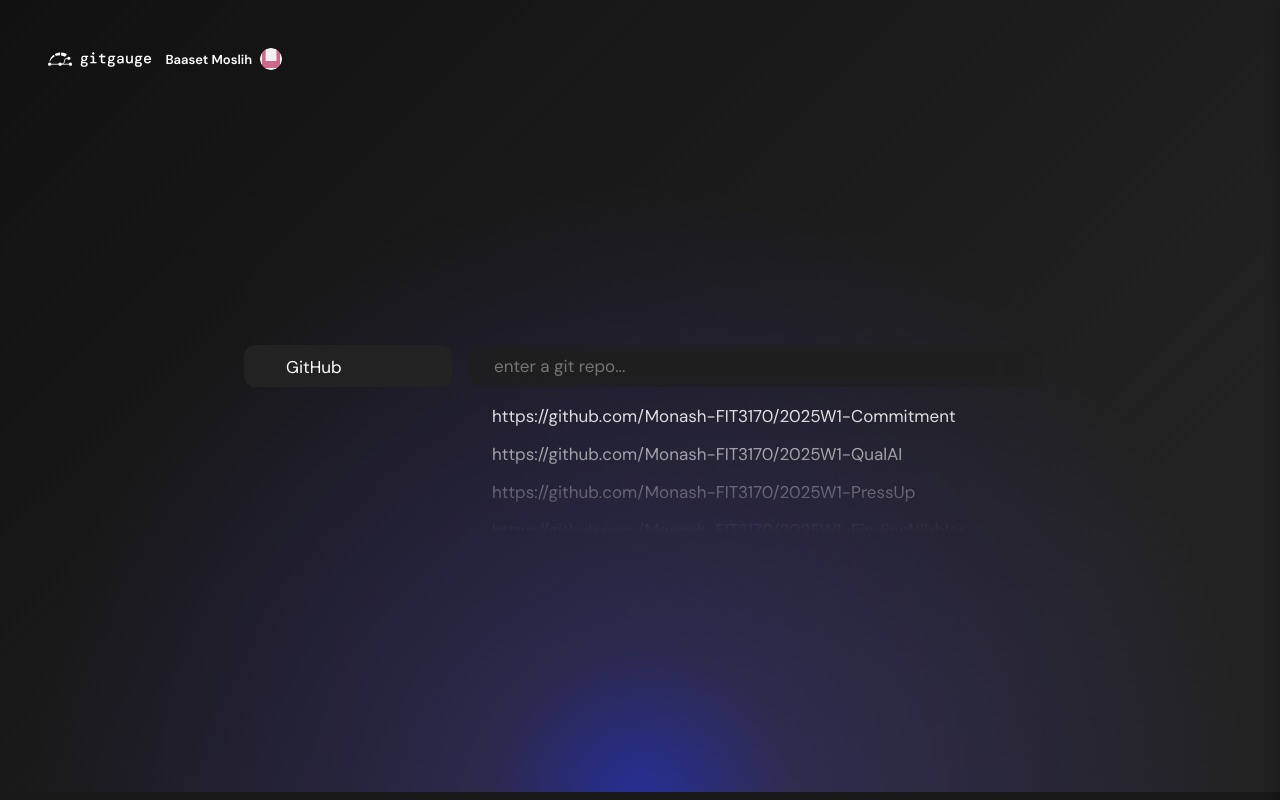
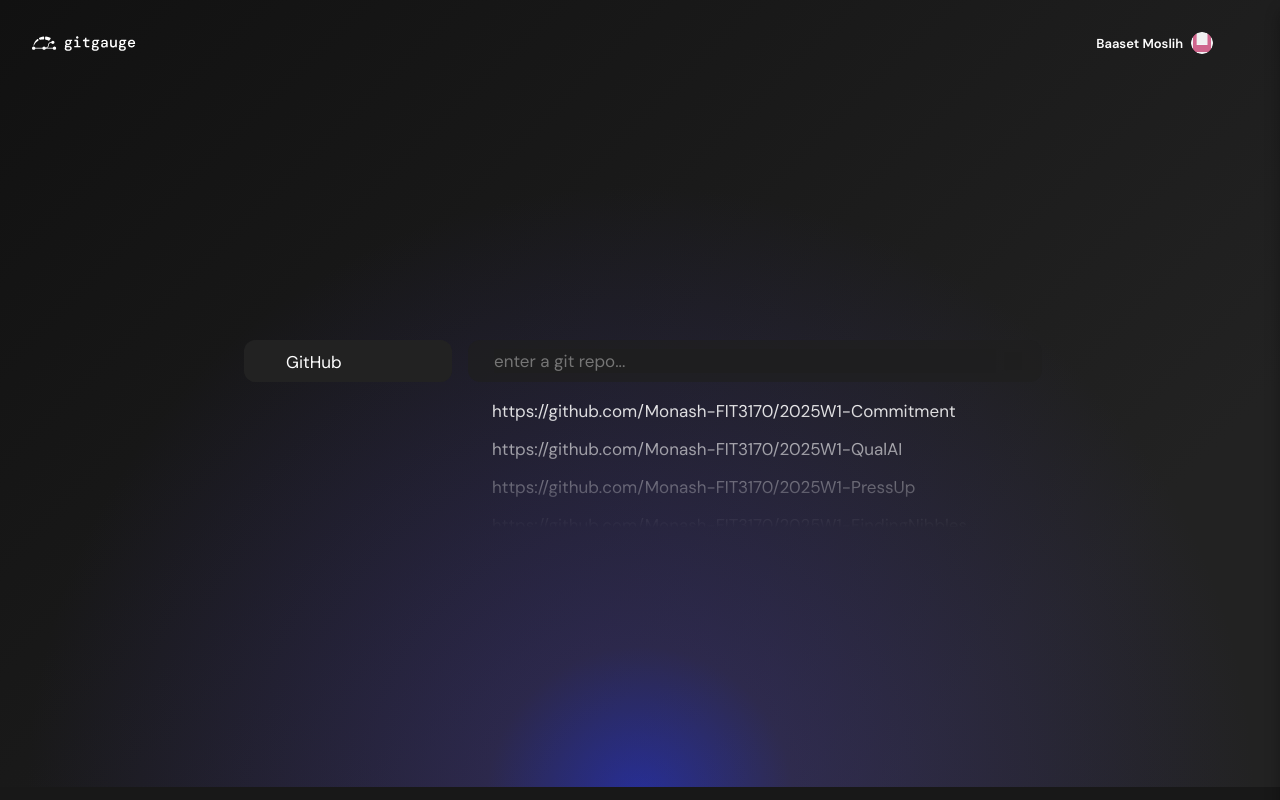
Before and after one commit to oraqlle/gitgauge, a SvelteKit app: page / in a window 1280 px wide. Built offline with nearby package versions, Linux system fonts and the light colour scheme; some icons are missing.

Commit message:
fix: update padding in Banner component and adjust UserMenu image alt text

```diff
--- a/src/lib/components/overview-page/Banner.svelte
+++ b/src/lib/components/overview-page/Banner.svelte
@@ -27,10 +27,7 @@
 
 <style>
     .header {
-        padding-left: 1.5rem;
-        padding-right: 1.5rem;
-        padding-top: 1.5rem;
-        margin-bottom: 0.8125rem;
+        padding: 2rem 2rem 0.0rem 2rem;
         height: 1.375rem;
         display: flex;
         justify-content: space-between;
--- a/src/lib/components/overview-page/UserMenu.svelte
+++ b/src/lib/components/overview-page/UserMenu.svelte
@@ -8,7 +8,7 @@
 	<!-- user menu: user name, avatar, and sidebar toggle button -->
 <div class="user-menu">
   <h6 class="body-accent user-name">{username}</h6>
-  <img src="{profile_image_url}" alt="Profile" class="profile-img" />
+  <img src="{profile_image_url}" alt="{username}" class="profile-img" />
 
   <button class="hamburger-btn" onclick={open_sidebar} aria-expanded={$sidebar_open}>
     <Icon icon="tabler:menu-2" class="icon-medium" />
--- a/static/global.css
+++ b/static/global.css
@@ -16,15 +16,6 @@
     background-blend-mode: screen;
 }
 
-.header {
-    padding-left: 1.5rem;
-    padding-right: 1.5rem;
-    padding-top: 1.5rem;
-    margin-bottom: 0.8125rem;
-    height: 1.375rem;
-    display: flex;
-    justify-content: space-between;
-}
 /* Display fonts */
 .display-title {
     font-size: 2.625rem;
```
